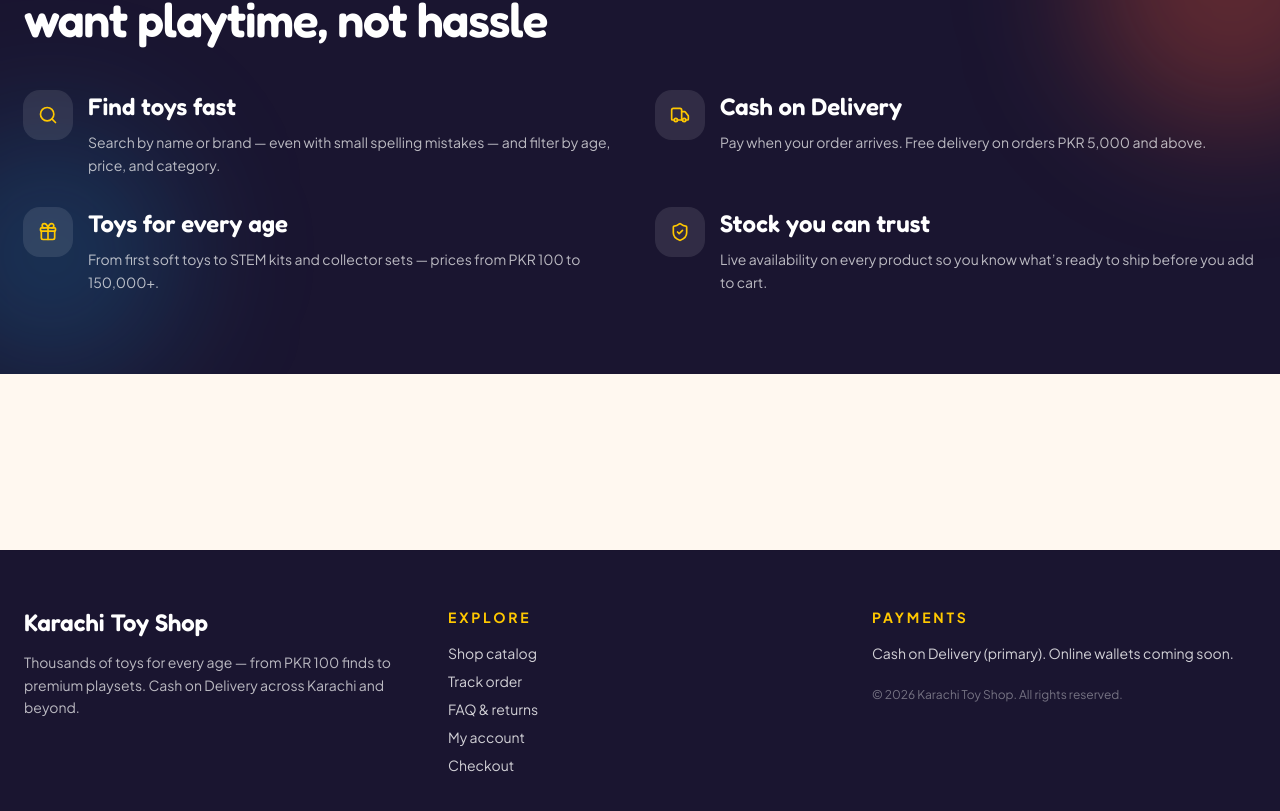
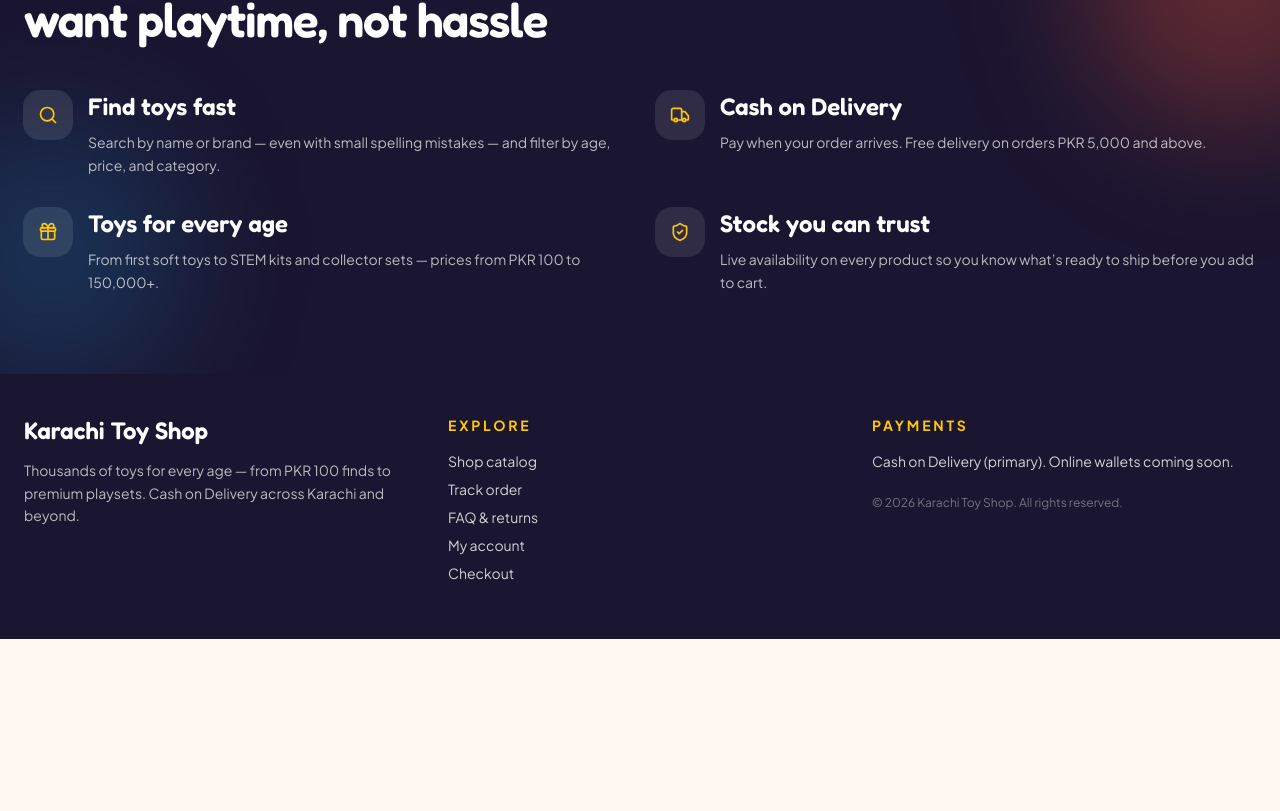
Before and after one commit to alvimalick-dot/musabtoys, a Next.js app: page / in a window 1280 px wide. Shown: the part 1741-2552 px from the top of the page. After the commit the page ends 2380 px from the top, so only its background shows below. Built offline with nearby package versions, Linux system fonts and the light colour scheme; no server answers; the database is empty.

Commit message:
Add WhatsApp share, budget chips, tracking, reorder

```diff
--- a/src/app/layout.tsx
+++ b/src/app/layout.tsx
@@ -136,7 +136,10 @@ export default function RootLayout({
         <JsonLd data={orgJsonLd} />
         <JsonLd data={websiteJsonLd} />
         <Header />
-        <main className="min-h-[70vh] pb-24">{children}</main>
+
+        {/* REMOVED pb-24 from this main tag */}
+        <main className="min-h-[70vh]">{children}</main>
+
         <Footer />
         <CartDrawer />
         <WhatsAppFab />
@@ -144,4 +147,5 @@ export default function RootLayout({
       </body>
     </html>
   );
+
 }
--- a/src/components/layout/Footer.tsx
+++ b/src/components/layout/Footer.tsx
@@ -2,8 +2,9 @@ import Link from "next/link";
 
 export function Footer() {
   return (
-    <footer className="mt-12 border-t border-black/5 bg-[#1a1530] text-white sm:mt-20">
-      <div className="mx-auto grid max-w-7xl gap-10 px-4 py-14 pb-28 sm:px-6 md:grid-cols-3 md:pb-14">
+    <footer className="border-t border-black/5 bg-[#1a1530] text-white">
+      {/* Changed py-14 to pt-8 pb-28 (and sm:pt-10) to reduce the inner top space */}
+      <div className="mx-auto grid max-w-7xl gap-10 px-4 pt-8 pb-28 sm:px-6 sm:pt-10 md:grid-cols-3 md:pb-14">
         <div>
           <p className="font-display text-2xl font-semibold">Karachi Toy Shop</p>
           <p className="mt-3 max-w-sm text-sm leading-relaxed text-white/70">
```
